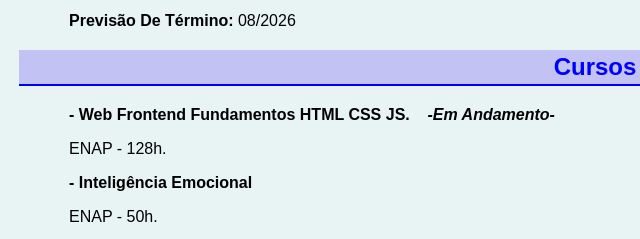
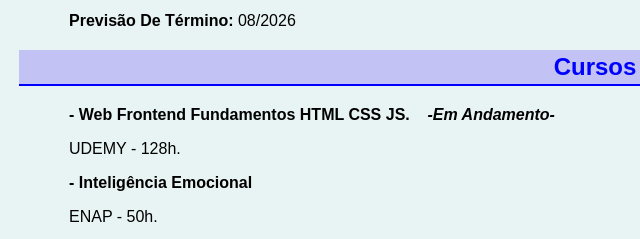
Before and after one commit to Viveirosale/curriculum, a plain HTML site: page index.html in a window 1280 px wide. Shown: the part 893-1132 px from the top of the page, 31-671 px from the left. Drawn offline with Linux system fonts and the light colour scheme.

Commit message:
Update index.html

```diff
--- a/index.html
+++ b/index.html
@@ -39,7 +39,7 @@
 
     <h2>Cursos</h2>
     <p><b>- Web Frontend Fundamentos HTML CSS JS. &nbsp;&nbsp;<i> -Em Andamento-</i></b></p>
-    <p>ENAP - 128h.</p>
+    <p>UDEMY - 128h.</p>
     <p><b>- Inteligência Emocional</b></p>
     <p>ENAP - 50h.</p>
     <p><b>- Pensamento Computacional</b></p>
```
